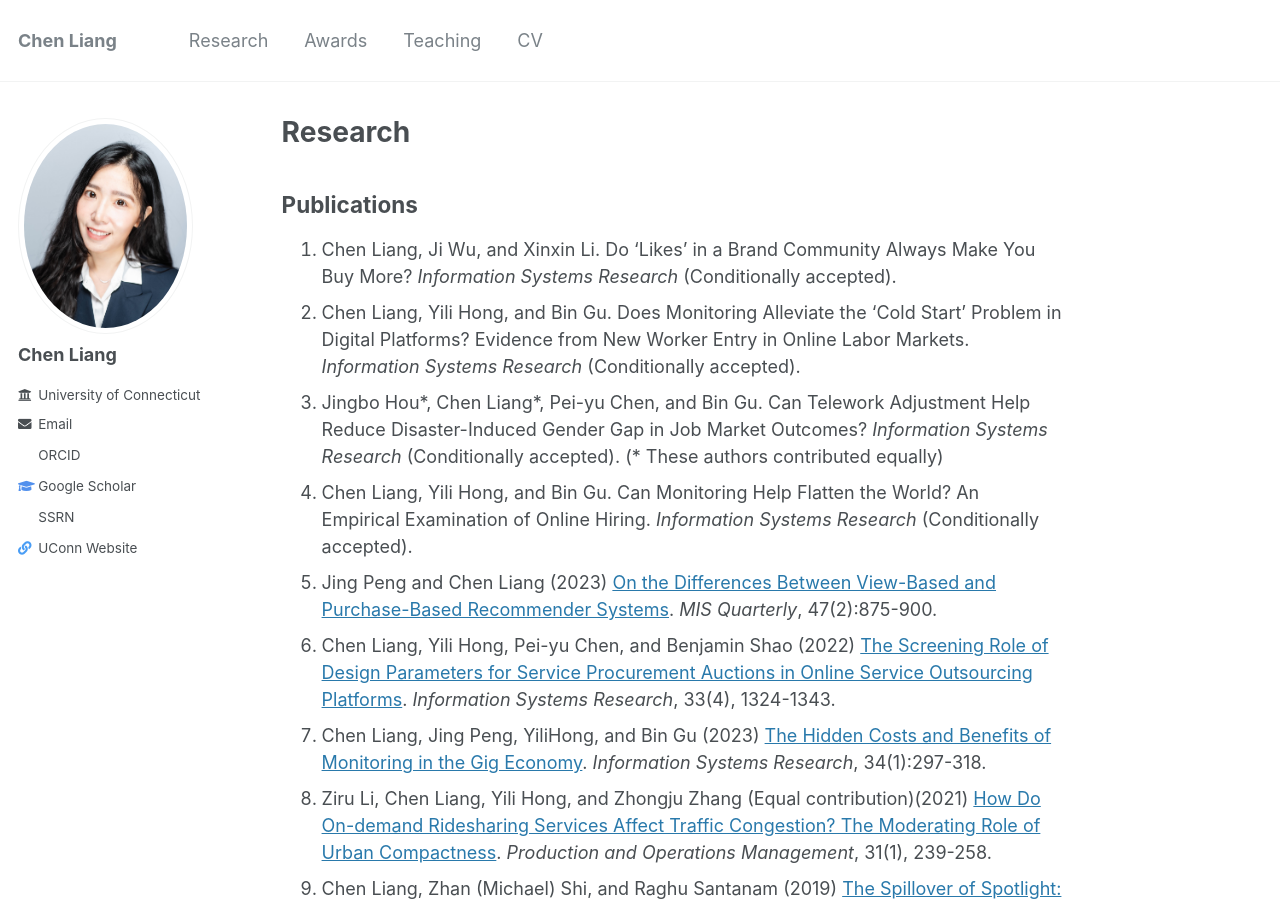
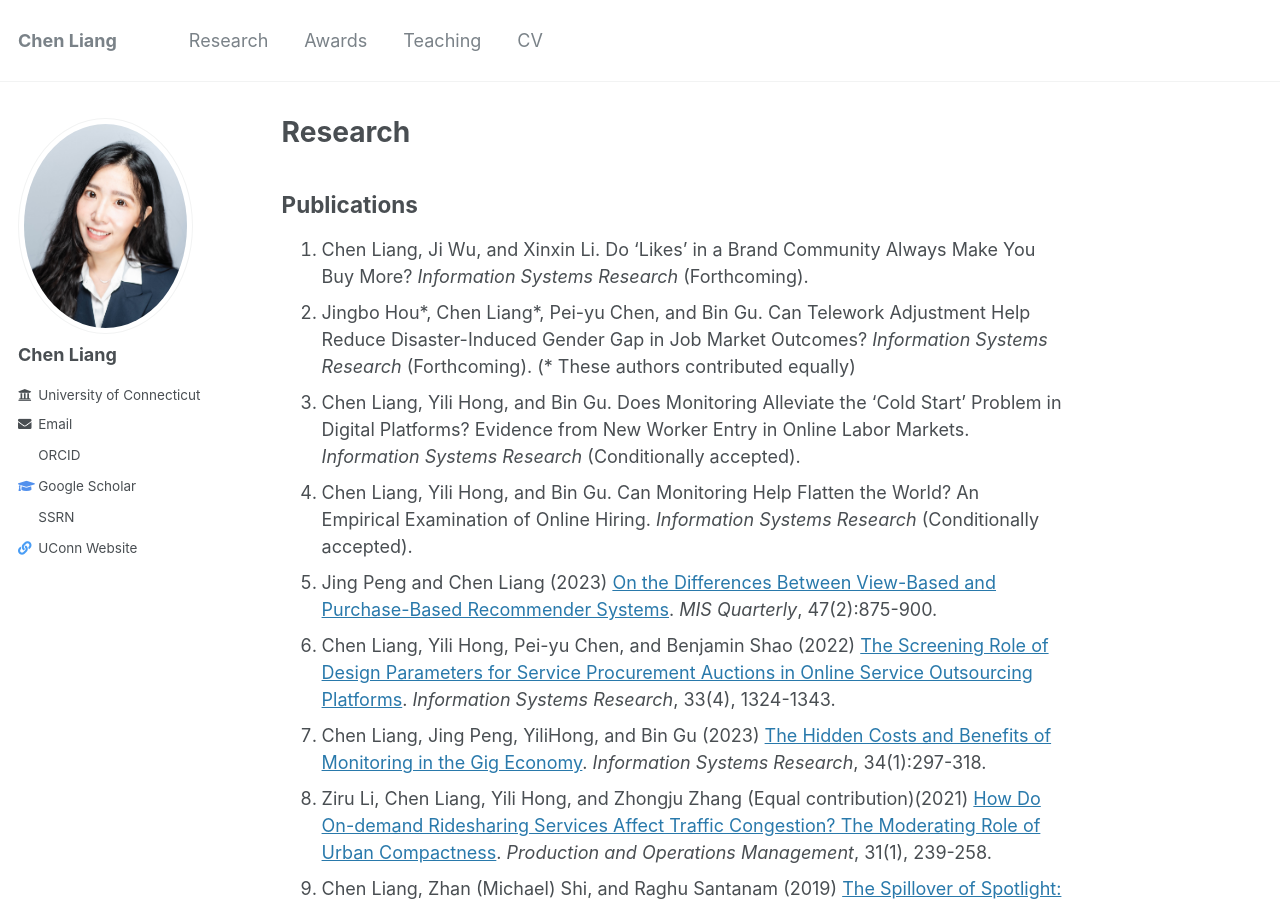
Before and after one commit to chen0liang/chen0liang.github.io, a Jekyll site: the page built from _pages/research.md, in a window 1280 px wide and 900 px high. Built offline with Jekyll 4.4.1, drawn with Linux system fonts in a browser that asks for light colours; a style sheet for code colours, icons or effects is not loaded.

Commit message:
Update research.md

```diff
--- a/_pages/research.md
+++ b/_pages/research.md
@@ -8,9 +8,9 @@ author_profile: true
 
 ## Publications
 
-1.  Chen Liang, Ji Wu, and Xinxin Li. Do ‘Likes’ in a Brand Community Always Make You Buy More? *Information Systems Research* (Conditionally accepted).
-2.  Chen Liang, Yili Hong, and Bin Gu. Does Monitoring Alleviate the ‘Cold Start’ Problem in Digital Platforms? Evidence from New Worker Entry in Online Labor Markets. *Information Systems Research* (Conditionally accepted).
-3.  Jingbo Hou\*, Chen Liang\*, Pei-yu Chen, and Bin Gu. Can Telework Adjustment Help Reduce Disaster-Induced Gender Gap in Job Market Outcomes? *Information Systems Research* (Conditionally accepted). (* These authors contributed equally)
+1.  Chen Liang, Ji Wu, and Xinxin Li. Do ‘Likes’ in a Brand Community Always Make You Buy More? *Information Systems Research* (Forthcoming).
+2.  Jingbo Hou\*, Chen Liang\*, Pei-yu Chen, and Bin Gu. Can Telework Adjustment Help Reduce Disaster-Induced Gender Gap in Job Market Outcomes? *Information Systems Research* (Forthcoming). (* These authors contributed equally)
+3.  Chen Liang, Yili Hong, and Bin Gu. Does Monitoring Alleviate the ‘Cold Start’ Problem in Digital Platforms? Evidence from New Worker Entry in Online Labor Markets. *Information Systems Research* (Conditionally accepted).
 4.  Chen Liang, Yili Hong, and Bin Gu. Can Monitoring Help Flatten the World? An Empirical Examination of Online Hiring. *Information Systems Research* (Conditionally accepted).
 5.  Jing Peng and Chen Liang (2023) [On the Differences Between View-Based and Purchase-Based Recommender Systems](https://misq.umn.edu/on-the-differences-between-view-based-and-purchase-based-recommender-systems.html). *MIS Quarterly*, 47(2):875-900.
 6.  Chen Liang, Yili Hong, Pei-yu Chen, and Benjamin Shao (2022) [The Screening Role of Design Parameters for Service Procurement Auctions in Online Service Outsourcing Platforms](https://pubsonline.informs.org/doi/abs/10.1287/isre.2022.1168). *Information Systems Research*, 33(4), 1324-1343.
```
